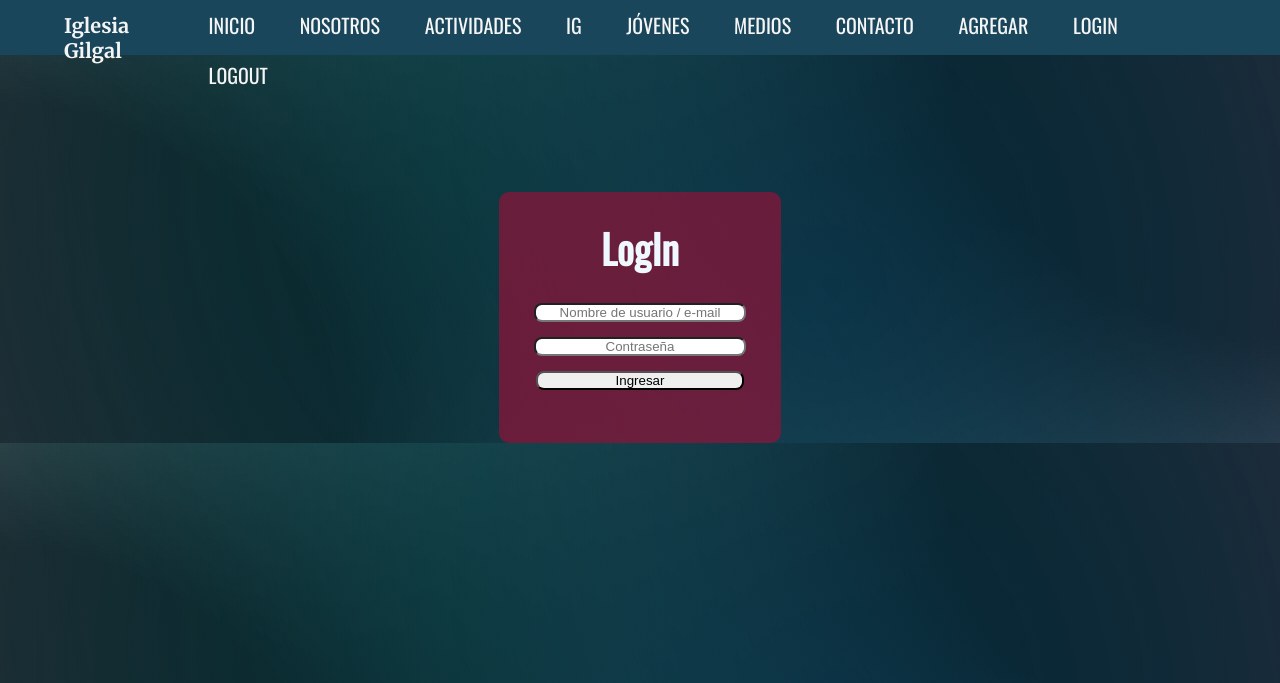
After one commit to Orugamultimedial/website-iglesiagilgal, a PHP site: page /login.php in a window 1280 px wide. The commit adds this page. Shown: the top 683 px of the page. Run offline with PHP 8.4, Linux system fonts and the light colour scheme.

Commit message:
se agregó Login.php y se separó el css por vistas

```diff
--- a/about.php
+++ b/about.php
@@ -4,14 +4,15 @@
     <meta charset="UTF-8">
     <meta name="viewport" content="width=device-width, initial-scale=1.0">
     <title>Sobre Nosotros</title>
-    <link rel="stylesheet" href="style.css">
+    <link rel="stylesheet" href="./css/style.css">
     <script src="main.js"></script>
 </head>
 <body>
 
 <?php
 require('header.php');
-require_once('footer.php');
+
+
 
 ?>
 
--- a/activities.php
+++ b/activities.php
@@ -4,14 +4,13 @@
     <meta charset="UTF-8">
     <meta name="viewport" content="width=device-width, initial-scale=1.0">
     <title>Actividades</title>
-    <link rel="stylesheet" href="style.css">
+    <link rel="stylesheet" href="./css/style.css">
     <script src="main.js"></script>
 </head>
 <body>
 
 <?php
 require('header.php');
-require_once('footer.php');
 
 ?>
 
--- a/add.php
+++ b/add.php
@@ -4,14 +4,13 @@
     <meta charset="UTF-8">
     <meta name="viewport" content="width=device-width, initial-scale=1.0">
     <title>Agregar</title>
-    <link rel="stylesheet" href="style.css">
+    <link rel="stylesheet" href="./css/style.css">
     <script src="main.js"></script>
 </head>
 <body>
 
 <?php
 require('header.php');
-require_once('footer.php');
 
 ?>
 
--- a/contact.php
+++ b/contact.php
@@ -4,14 +4,13 @@
     <meta charset="UTF-8">
     <meta name="viewport" content="width=device-width, initial-scale=1.0">
     <title>Contacto</title>
-    <link rel="stylesheet" href="style.css">
+    <link rel="stylesheet" href="./css/style.css">
     <script src="main.js"></script>
 </head>
 <body>
 
 <?php
 require('header.php');
-require_once('footer.php');
 
 ?>
 
--- /dev/null
+++ b/css/login.css
@@ -0,0 +1,67 @@
+/*LOGIN*/
+
+#container_login {
+    width: 100%;
+    padding-top: 15%;
+    background: transparent;
+}
+
+#login {
+    width: 18%;
+    height: 200px;
+    margin-left: auto;
+    margin-right: auto;
+    background-color: rgba(143, 19, 56, 0.705);
+    border-radius: 10px;
+    padding: 2%;
+    text-align: center;
+}
+
+#login h1 {
+    text-align: center;
+    color: aliceblue;
+    margin-bottom: 15px;
+}
+
+#login h2 {
+    color: aliceblue;
+}
+
+#login input {
+    width: 90%;
+    margin-left: 5px;
+    margin-right: 5px;
+    border-radius: 8px;
+    margin-bottom: 5px;
+}
+
+#login input[placeholder] {
+    text-align: center;
+}
+
+#login img {
+    width: 70px;
+    height: auto;
+}
+
+.error-span {
+    width: 80%;
+    background-color: red;
+    border: 1px solid #ccc;
+    border-radius: 8px;
+    color: aliceblue;
+    font-size: 18px;
+    text-align: center;
+    padding-left: 2%;
+    padding-right: 2%;
+    padding-top: 0.5%;
+    padding-bottom: 0.5%;
+}
+
+#error-input-username {
+    display: none;
+}
+
+#error-input-password {
+    display: none;
+}
--- a/style.css
+++ b/css/style.css
@@ -200,16 +200,3 @@ footer:hover a:hover {
     width: 49px;
     height: 49px;
 }
-
-#login {
-    width: 200px;
-    height: 100px;
-    background-color: rgba(5, 20, 85, 0.705);
-    border-radius: 8px;
-}
-
-#login input {
-    width: 90%;
-    margin-left: 5px;
-    margin-right: 5px;
-}
--- a/header.php
+++ b/header.php
@@ -1,46 +1,37 @@
-<header>
-    <h1 id="title-bar">Danilo Prieto</h1>
+<header style="margin-top:0px;">
+
+        <h1 id="title-bar">Iglesia Gilgal</h1>
+
     <ul>
         <li>
-            <a href='./about.php'>Sobre mi</a>
+            <a href='./index.php'>Inicio</a>
         </li>
         <li>
-            <a [routerLink]="['/projects']" [routerLinkActive]="['actived']">Proyectos</a>
+            <a href='./about.php'>Nosotros</a>
         </li>
-        <li id="logo"><a href="#">dP</a></li>
+        <li>
+            <a href="./activities.php">Actividades</a>
+        </li>
+        <li>
+        <a href="#">IG</a>
+        </li>
+        <li>
+            <a href=''>Jóvenes</a>
+        </li>
+        <li>
+            <a href=''>Medios</a>
+        </li>
         <li>
             <a href=''>Contacto</a>
         </li>
-        <li id="nav-create-project" *ngIf="loginOk == true">
+        <li id="nav-create-project">
             <a href='./add.php'>Agregar</a>
         </li>
-        <li *ngIf="loginOn == false">
-            <a (click)="change()">Login</a>
+        <li>
+            <a href='./login.php'>LogIn</a>
         </li>
-        <li *ngIf="loginOk == true">
-            <a (click)="resetLocalStorage()">LogOut</a>
+        <li >
+            <a href='#'>LogOut</a>
         </li>
-        <div id="login" *ngIf="loginOn == true && loginOk == false">
-            <form #loginForm=ngForm (ngSubmit)="onSubmit(loginForm)">
-                <input type="text" name="user" #user="ngModel" [(ngModel)]="login.username" placeholder="User" required>
-                <input type="text" name="pass" #pass="ngModel" [(ngModel)]="login.password" placeholder="Pass" required>
-                <input type="submit" value="ok">
-            </form>
-        </div>
     </ul>
 </header>
-
-
-<section id="content">
-    <div class="social">
-        <a href='//api.whatsapp.com/send?phone=543755662908'>
-            <img id="whatsapp-logo" src="./img/whatsapp-icon.png" alt="Iglesia Gilgal">
-        </a>
-        <a href='https://www.linkedin.com/in/danilo-prieto-480292187/'>
-            <img id="linkedin-logo" src="./img/linkedin-icon.png" alt="Iglesia Gilgal">
-        </a>
-        <a [routerLink]="['/contact']">
-            <img id="gmail-logo" src="./img/gmail-icon.png" alt="Iglesia Gilgal">
-        </a>
-    </div>
-</section>
--- a/index.php
+++ b/index.php
@@ -5,14 +5,13 @@
     <meta charset="UTF-8">
     <meta name="viewport" content="width=device-width, initial-scale=1.0">
     <title>Iglesia Gilgal</title>
-    <link rel="stylesheet" href="style.css">
+    <link rel="stylesheet" href="./css/style.css">
     <script src="main.js"></script>
 </head>
 <body>
 
 <?php
 require('header.php');
-require_once('footer.php');
 
 ?>
 
--- /dev/null
+++ b/login.php
@@ -0,0 +1,32 @@
+<!DOCTYPE html>
+<html lang="es">
+<head>
+    <meta charset="UTF-8">
+    <meta name="viewport" content="width=device-width, initial-scale=1.0">
+    <title>Login</title>
+    <link rel="stylesheet" href="./css/style.css">
+    <link rel="stylesheet" href="./css/login.css">
+    <script src="main.js"></script>
+</head>
+<body>
+<?php
+require('header.php');
+?>
+
+<div id='container_login'>
+    <div id='login'>
+        <h1>LogIn</h1>
+        <form action="process_login.php" method="post">
+            <input type="text" placeholder='Nombre de usuario / e-mail' id="username" name="username" required>
+            <span class='error-span' id='error-input-username'>Ingresa un Usuario</span>
+            <input type="text" placeholder='Contraseña' id="password" name="password" required>
+            <span class='error-span' id='error-input-password'>Ingresa tu contraseña</span>
+            <input type="submit" value="Ingresar">
+        </form>
+    </div>
+</div>
+
+
+
+</body>
+</html>
--- a/multimedia.php
+++ b/multimedia.php
@@ -4,14 +4,13 @@
     <meta charset="UTF-8">
     <meta name="viewport" content="width=device-width, initial-scale=1.0">
     <title>Multimedia</title>
-    <link rel="stylesheet" href="style.css">
+    <link rel="stylesheet" href="./css/style.css">
     <script src="main.js"></script>
 </head>
 <body>
 
 <?php
 require('header.php');
-require_once('footer.php');
 
 ?>
 
--- a/youngsters.php
+++ b/youngsters.php
@@ -4,14 +4,13 @@
     <meta charset="UTF-8">
     <meta name="viewport" content="width=device-width, initial-scale=1.0">
     <title>Grupo de Jóvenes</title>
-    <link rel="stylesheet" href="style.css">
+    <link rel="stylesheet" href="./css/style.css">
     <script src="main.js"></script>
 </head>
 <body>
 
 <?php
 require('header.php');
-require_once('footer.php');
 
 ?>
 
```
Also changed, not shown: process_login.php (added, +52 -0 lines), social_buttons.php (added, +11 -0 lines), img/check_fail.png (added), img/check_ok.png (added).
